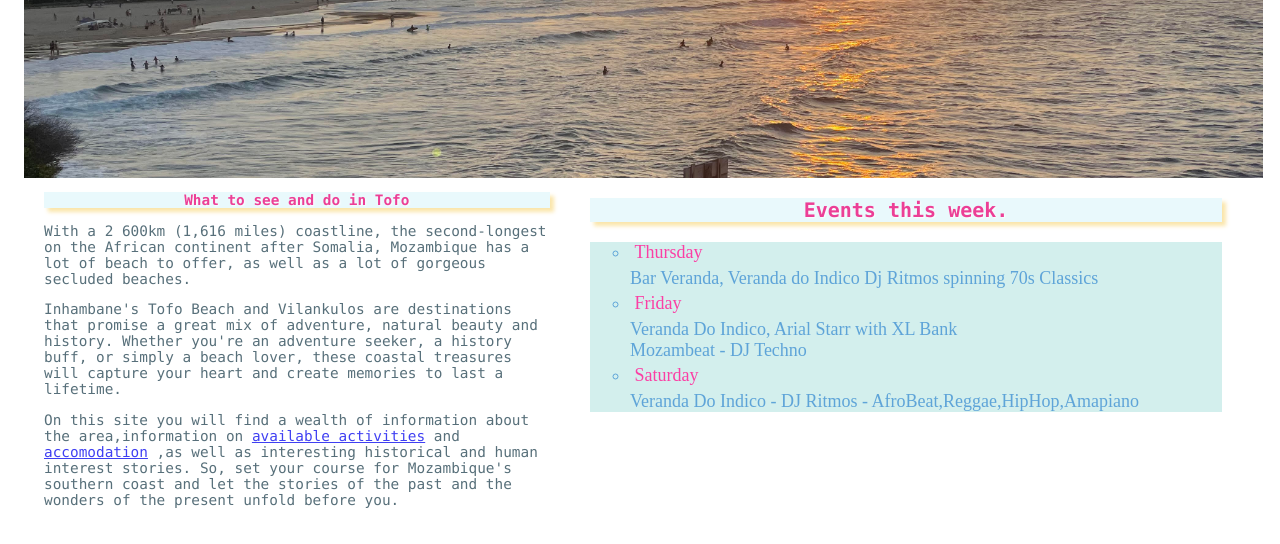
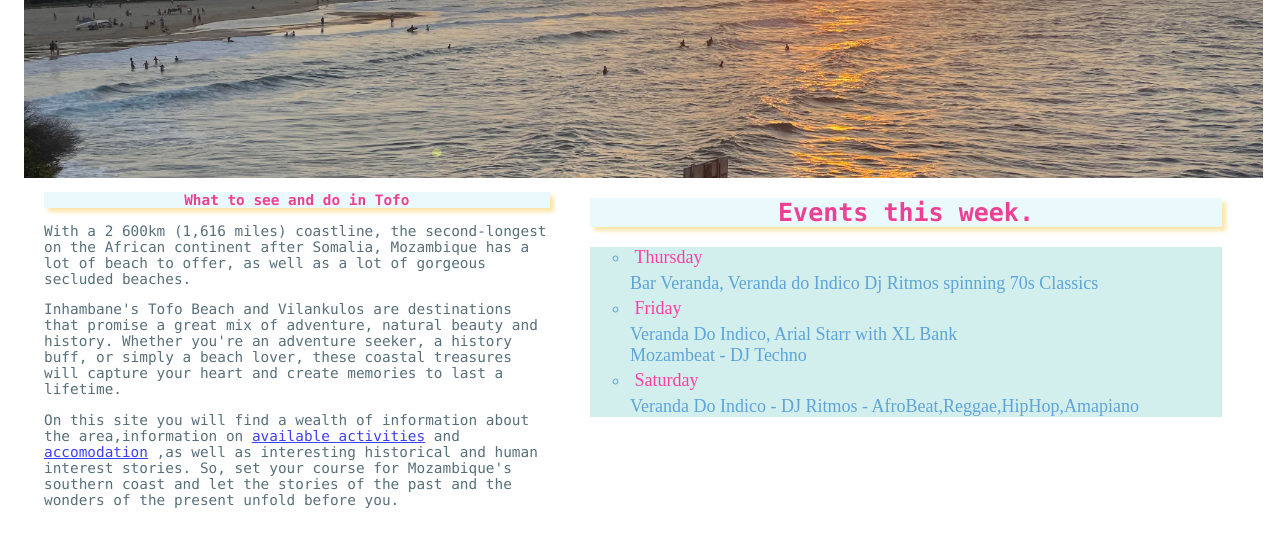
Before and after one commit to DevSpaceML/gemapp, a Flask app: page / in a window 1280 px wide. Shown: the part 430-974 px from the top of the page. Run offline with Flask 3, Linux system fonts and the light colour scheme; some libraries are stand-ins or nearby versions.

Commit message:
update css

```diff
--- a/static/tofo.css
+++ b/static/tofo.css
@@ -24,7 +24,7 @@ h1.siteheader{position: absolute;left:40%;top:0;margin:0;padding:0;color: #fffff
 .info1 h2{font-size:1em}
 .info2{position: absolute; right:1.5em;width:50%;min-height:150px; font-size:1.25em; top:0; background-color: transparent; padding: 1em;opacity: .75;
 	color: #20404E}
-.info2 h2{font-size:1em}
+.info2 h2{font-size:1.25em}
 .info2 ul{background-color: #c5eae7}
 
 .data1{position: relative; left:1em; width:80%;min-height:150px; font-size:0.9em;font-family: Gotu,Menlo, Georgia;font-weight:300; top:0;background-color: transparent; padding: 1em; opacity: .75; color: #20404E}
```
